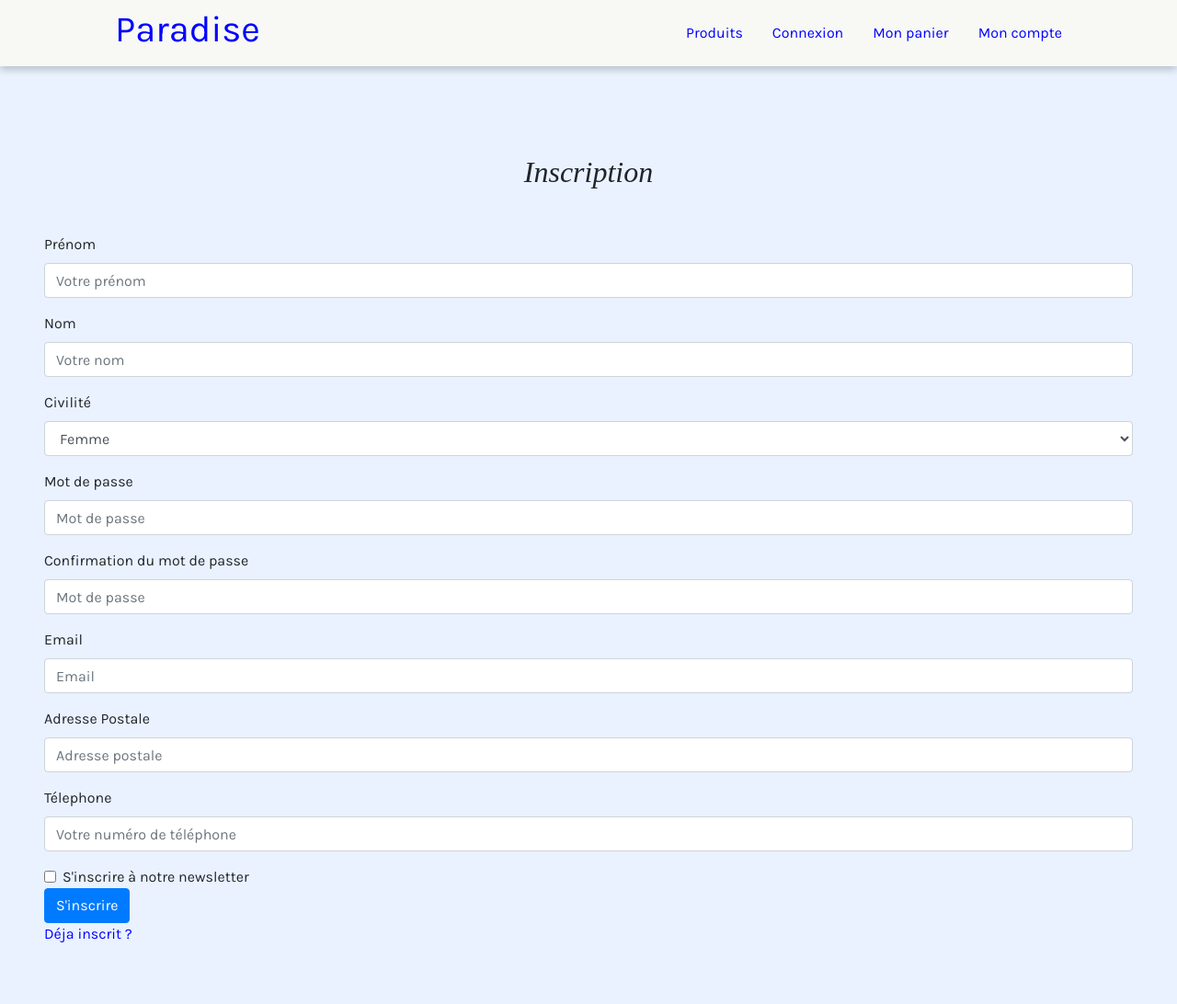
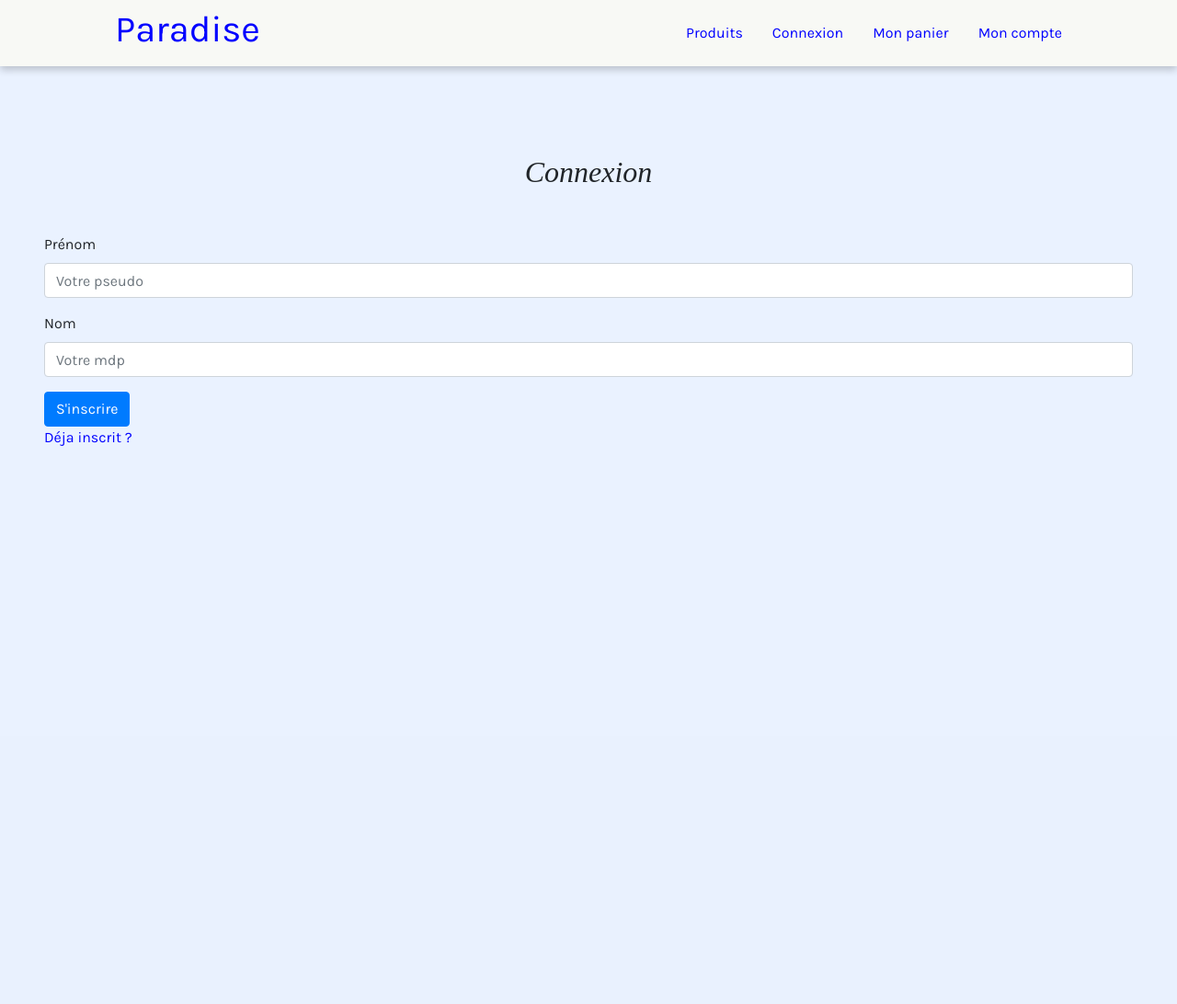
Before and after one commit to Artemis1997-D/paradise, a PHP site: page /Test.php in a window 1280 px wide. Shown: the whole page at 92% size. After the commit the page ends 485 px from the top, so only its background shows below. Run offline with PHP 8.4, Linux system fonts and the light colour scheme.

Commit message:
Tests Login

```diff
--- a/Test.php
+++ b/Test.php
@@ -56,72 +56,28 @@ $champTelephone       = $_POST['telephone'] ?? null;
 
 
 
-if (isset($_POST['envoyer']) && $_POST['envoyer'] == "Envoyer les données") {
+if (isset($_POST['envoyer'])) {
 
   extract($_POST);
 
-  if(empty($prenom)){
-    $content .= "<div class='alert alert-danger'>Le champ prenom est vide</div>";
+  $pseudoAdmin = "admin";
+  $mdpAdmin = "Admin1!";
+
+  if (($pseudoAdmin == $pseudo) && ($mdpAdmin == $mdp)) { //administrateur
+    $_SESSION['user']['pseudo'] = $pseudo;
+    $_SESSION['user']['mdp'] = $mdp;
+    $_SESSION['user']['statut'] = 1;
+
+    header('location:profil_admin.php');
+    $content .= '<div style="background:green;padding:1%;">Vous être connecté en tant que admin</div>';
+    exit();
+  } else {
+    $content .= '<div style="background:red;padding:1%;">Erreur d\'identification</div>';
   }
 
-  if(empty($nom)){
-    $content .= "<div class='alert alert-danger'>Le champ nom est vide</div>";
-  }
-
-  if (empty($mdp)) {
-    $content .= "<div class='alert alert-danger'>Le champ Mot de passe est vide</div>";
-  } elseif (!preg_match('/[a-z]/', $mdp)) {
-    $content .= "<div class='alert alert-danger'>Votre mot de passe doit comprendre une lettre minuscule</div>";
-  } elseif (!preg_match('/[A-Z]/', $mdp)) {
-    $content .= "<div class='alert alert-danger'>Votre mot de passe doit comprendre une lettre majuscule</div>";
-  } elseif (!preg_match('/[0-9]/', $mdp)) {
-    $content .= "<div class='alert alert-danger'>Votre mot de passe doit comprendre un chiffre</div>";
-  } elseif (!preg_match('/[%!?*]/', $mdp)) {
-    $content .= "<div class='alert alert-danger'>Votre mot de passe doit comprendre un caractère spécial [%!?*]</div>";
-  } elseif (iconv_strlen($mdp) < 8 || iconv_strlen($mdp) > 20) {
-    $content .= "<div class='alert alert-danger'>Votre mot de passe doit être compris entre 8 et 20 caractères</div>";
-  } elseif ($mdp != $repeatmdp) {
-    $content .= "<div class='alert alert-danger'>Les mots de passe ne correspondent pas</div>";
-  }
-
-  if (!filter_var($email, FILTER_VALIDATE_EMAIL)) {
-    $content .= "<div class='alert alert-danger'>Email incorrect</div>";
-  }
-
-  if (!preg_match('/[0-9]/', $telephone)) {
-    $content .= "<div class='alert alert-danger'>Veuillez utiliser des chiffres pour le numéro de téléphone </div>";
-  } elseif (iconv_strlen($telephone) != 10 ) {
-    $content .= "<div class='alert alert-danger'>Le numéro de téléphone dois comprendre 10 chiffres </div>";
-  }
-
-  if (empty($content)) {
-    $mdpCrypt = password_hash($mdp, PASSWORD_DEFAULT);
-
-    $queryInsert = "INSERT INTO `membre`(`id`, `prenom`, `nom`, `civilite`, `mdp`, `email`, `adresse`, `telephone`) VALUES (:id,:prenom,:nom, :civilite, :mdp, :email, :adresse, :telephone)";
-
-    $reqPrep = $pdo->prepare($queryInsert);
-    $reqPrep->execute(
-        [
-            'id' => null,
-            'prenom' => $prenom,
-            'nom' => $nom,
-            'civilite' => $civilite,
-            'mdp' => $mdpCrypt,
-            'email' => $email,
-            'adresse' => $adresse,
-            'telephone' => $telephone
-
-        ]
-    );
-
-    header('location:Test.php?register=true');
-    exit();
-  }
-}
-if (isset($_GET['register']) && $_GET['register'] == 'true') {
-  $content .= "<div class='alert alert-success'>Inscription validée !</div>";
 
 }
+
 
 
 
@@ -134,48 +90,16 @@ if (isset($_GET['register']) && $_GET['register'] == 'true') {
 
 </header>
 <form class=" m-auto p-5" action="" method="post">
-<h2 class="text-center mt-5 mb-5">Inscription</h2>
+<h2 class="text-center mt-5 mb-5">Connexion</h2>
 <?php echo $content; ?>
                 <div class="form-group">
                   <label for="prenom">Prénom</label>
-                  <input type="text" class="form-control" id="prenom" placeholder="Votre prénom" name="prenom" value="<?= $champPrenom; ?>"> <!-- <?= $champPrenom; ?> -->
+                  <input type="text" class="form-control" id="prenom" placeholder="Votre pseudo" name="pseudo"> <!-- <?= $champPrenom; ?> -->
                 </div>
                 <div class="form-group">
-                  <label for="nom">Nom</label>
-                  <input type="text" class="form-control" id="nom" placeholder="Votre nom" name="nom" value="<?= $champNom; ?>"> <!-- <?= $champNom; ?> -->
+                  <label for="mdp">Nom</label>
+                  <input type="text" class="form-control" id="nom" placeholder="Votre mdp" name="mdp"> <!-- <?= $champNom; ?> -->
                 </div>
-                <div class="form-group">
-                  <label for="exampleFormControlSelect1">Civilité</label>
-                  <select class="form-control" id="exampleFormControlSelect1" name="civilite" value="<?= $champCivilite; ?>"> <!-- <?= $champCivilite; ?> -->
-                    <option>Femme</option>
-                    <option>Homme</option>
-                    <option>Autre</option>
-                  </select>
-                </div>
-                <div class="form-group">
-                  <label for="mdp">Mot de passe</label>
-                  <input type="password" class="form-control" id="mdp" placeholder="Mot de passe" name="mdp" value="<?= $champMdp; ?>"> <!-- <?= $champMdp; ?> -->
-                </div>
-                <div class="form-group">
-                  <label for="mdp">Confirmation du mot de passe</label>
-                  <input type="password" class="form-control" id="mdp-confirm" placeholder="Mot de passe" name="repeatmdp" value="<?= $champRepeatMdp; ?>">
-                </div>
-                <div class="form-group">
-                  <label for="email">Email</label>
-                  <input type="email" class="form-control" id="email" placeholder="Email" name="email" value="<?= $champEmail; ?>"> <!-- <?= $champEmail; ?> -->
-                </div>
-                <div class="form-group">
-                  <label for="adresse">Adresse Postale</label>
-                  <input type="text" class="form-control" id="adresse" placeholder="Adresse postale" name="adresse" value="<?= $champAdresse; ?>"> <!-- <?= $champAdresse; ?> -->
-                </div>
-                <div class="form-group">
-                  <label for="telephone">Télephone </label>
-                  <input type="tel" class="form-control" id="telephone" placeholder="Votre numéro de téléphone"  name="telephone" value="<?= $champTelephone; ?>"> <!-- <?= $champTelephone; ?> -->
-                </div>
-                <div class="form-check">
-                  <input type="checkbox" class="form-check-input" id="exampleCheck1">
-                  <label class="form-check-label" for="exampleCheck1">S'inscrire à notre newsletter</label>
-                </div>
-            <button type="submit" value="Envoyer les données" name="envoyer" class="btn btn-primary" id="btn-inscrire" aria-label="bouton pour valider le formulaire et s'inscrire sur le site">S'inscrire</button>
+            <button type="submit" value="envoyer" name="envoyer" class="btn btn-primary" id="btn-inscrire" aria-label="bouton pour valider le formulaire et s'inscrire sur le site">S'inscrire</button>
             <p><a href="login.php" aria-label="lien qui mène à la page de connexion">Déja inscrit ?</a>
           </form>
--- a/config/function.php
+++ b/config/function.php
@@ -77,5 +77,4 @@ if (isset($_GET['register']) && $_GET['register'] == 'true') {
 
 
 
-
 ?>
--- a/profil_admin.php
+++ b/profil_admin.php
@@ -3,6 +3,7 @@ include 'config/template/head.php';
 ?>
                 </header>
                 <div class="gestion-ajout d-flex flex-column justify-content-center p-2">
+                <?php echo $content; ?>
                     <h2 class="text-center">Bienvenue Jacques</h2>
                         <div class="admin-profil d-flex flex-row flex-wrap justify-content-around m-4">
                             <!-----------Section_de_admin_gestion_des_articles_déjà_présents-------------------------------------------------------------------------------------------------->
--- a/profil_membre.php
+++ b/profil_membre.php
@@ -3,6 +3,7 @@ include 'config/template/head.php';
 ?>
                 </header>
                 <section class="member-profil p-5">
+                <?php echo $content; ?>
                     <h2 class="text-center">Bienvenue Jacques</h2>
                         <article class="card">
                             <h3 class="m-auto"> Vos coordonnées</h3>
```
Also changed, not shown: login.php (+6 -4 lines).
